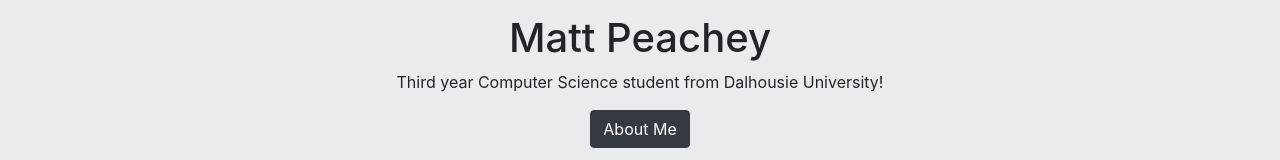
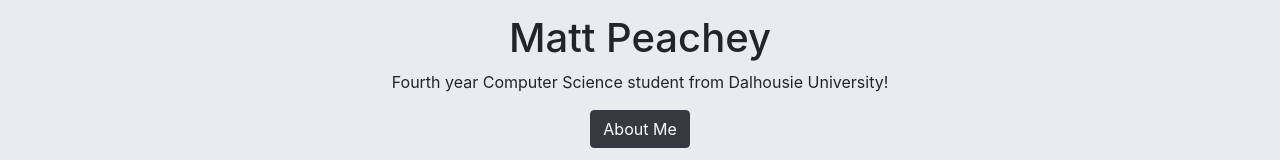
Before and after one commit to peacheym/PeacheyWeb, a React (Create React App) app: page / in a window 1280 px wide. Shown: the part 167-327 px from the top of the page. Built offline with nearby package versions, Linux system fonts and the light colour scheme.

Commit message:
Update Home.js
Update home component to reflect proper year.

```diff
--- a/src/home/Home.js
+++ b/src/home/Home.js
@@ -11,7 +11,7 @@
       <Jumbotron fluid className="jt">
           <Container>
               <h1>Matt Peachey</h1>
-              <p>Third year Computer Science student from Dalhousie University!</p>
+              <p>Fourth year Computer Science student from Dalhousie University!</p>
               <Button className="btn-dark" href="#about">About Me</Button>
           </Container>
       </Jumbotron>
```
